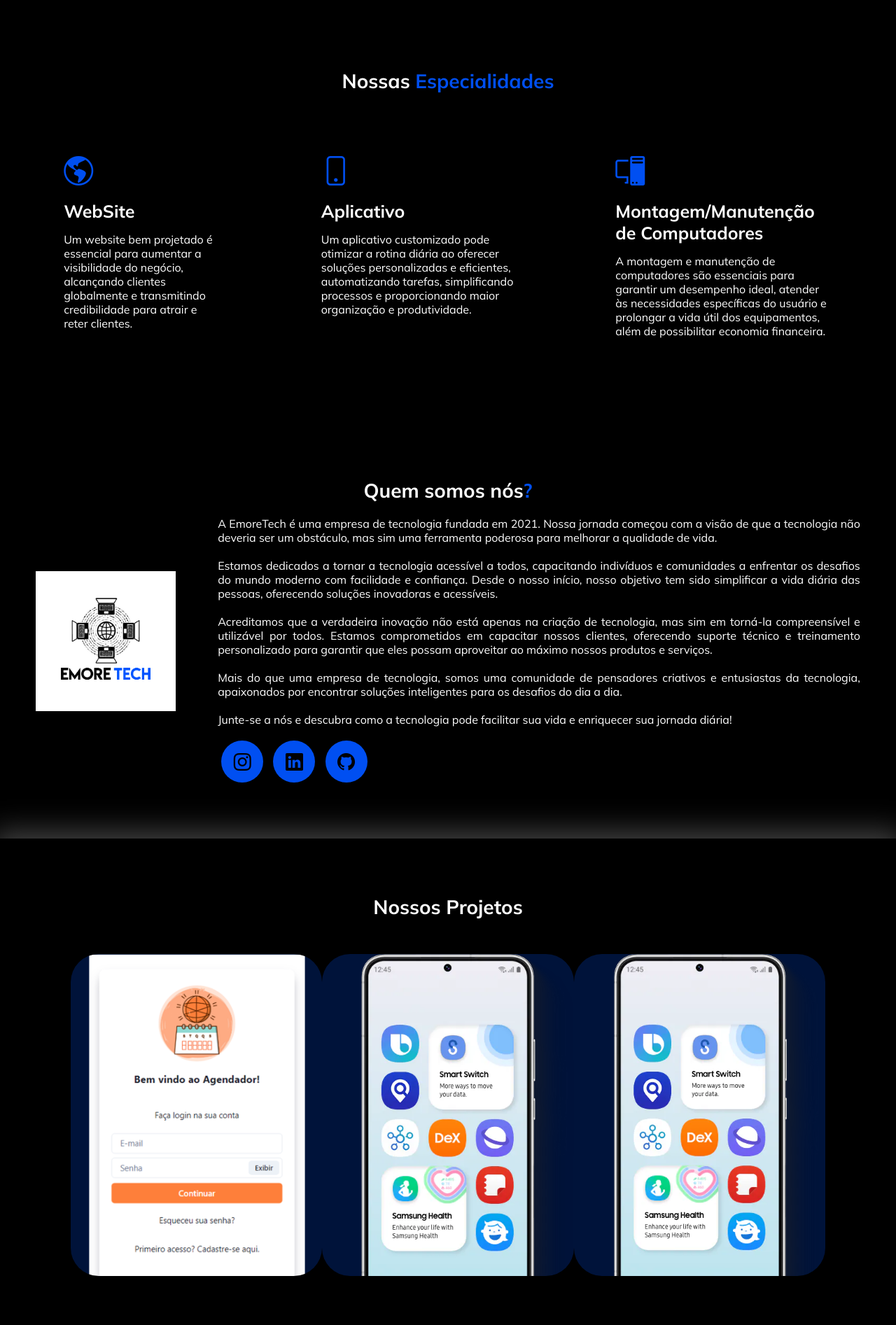
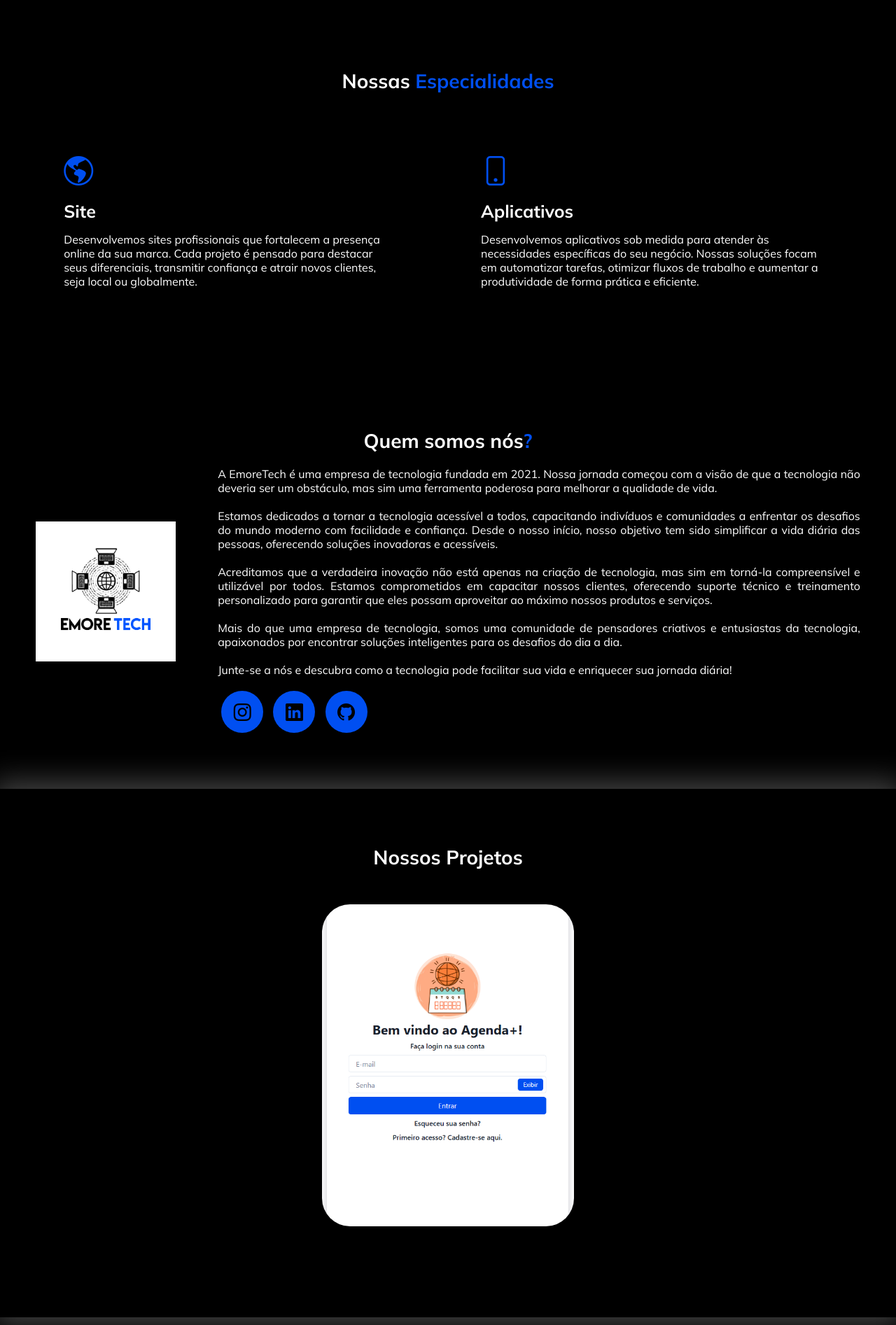
Before and after one commit to moamoraes/emoretech-site, a PHP site: page / in a window 1280 px wide. Shown: the part 450-2343 px from the top of the page at 70% size. Run offline with PHP 8.4, Linux system fonts and the light colour scheme.

Commit message:
Ajustes textos

```diff
--- a/index.html
+++ b/index.html
@@ -1,26 +1,36 @@
 <!DOCTYPE html>
 <html lang="en">
   <head>
-    <meta charset="UTF-8">
-    <meta http-equiv="X-UA-Compatible" content="IE=edge">
-    <meta name="viewport" content="width=device-width, initial-scale=1.0">
+    <meta charset="UTF-8" />
+    <meta http-equiv="X-UA-Compatible" content="IE=edge" />
+    <meta name="viewport" content="width=device-width, initial-scale=1.0" />
     <!-- Estilo -->
-    <link rel="preconnect" href="https://fonts.googleapis.com">
-    <link rel="preconnect" href="https://fonts.gstatic.com" crossorigin>
-    <link href="https://fonts.googleapis.com/css2?family=Mulish:ital,wght@0,200..1000;1,200..1000&display=swap" rel="stylesheet">
-    <link rel="stylesheet" href="https://cdn.jsdelivr.net/npm/bootstrap-icons@1.11.3/font/bootstrap-icons.min.css">
-    <link rel="stylesheet" href="style.css">
+    <link rel="preconnect" href="https://fonts.googleapis.com" />
+    <link rel="preconnect" href="https://fonts.gstatic.com" crossorigin />
+    <link
+      href="https://fonts.googleapis.com/css2?family=Mulish:ital,wght@0,200..1000;1,200..1000&display=swap"
+      rel="stylesheet"
+    />
+    <link
+      rel="stylesheet"
+      href="https://cdn.jsdelivr.net/npm/bootstrap-icons@1.11.3/font/bootstrap-icons.min.css"
+    />
+    <link rel="stylesheet" href="style.css" />
     <script src="index.js" defer></script>
 
     <title>EmoreTech</title>
   </head>
   <body>
-
     <header>
       <div class="interface">
         <div class="logo">
           <a href="#">
-                    <img src="/images/logoB.png" width="100" height="100" alt="Logo EmoreTech">
+            <img
+              src="/images/logoB.png"
+              width="100"
+              height="100"
+              alt="Logo EmoreTech"
+            />
           </a>
         </div>
 
@@ -56,22 +66,21 @@
         </div>
 
         <div class="overlay-menu" id="overlay-menu"></div>
-
       </div>
     </header>
 
     <main>
       <div class="alert-box">
         <div id="alert" class="alert">
-                <button id="close-alert">
-                    Ok
-                </button>
+          <button id="close-alert">Ok</button>
         </div>
         <div class="overlay-menu" id="overlay-menu"></div>
       </div>
 
       <div class="btn-scroll-top">
-            <a href="#"><button> <i class="bi bi-arrow-up-circle"></i></button></a>
+        <a href="#"
+          ><button><i class="bi bi-arrow-up-circle"></i></button
+        ></a>
       </div>
       <section id="topo-site" class="topo-site">
         <div class="interface">
@@ -79,7 +88,8 @@
             <div class="txt-topo-site">
               <h1>Bem-Vindo a Emore<span>Tech</span>!</h1>
               <p>
-                            Entregamos a tecnologia e inovação que pode facilitar sua vida e enriquecer sua jornada diária.
+                Entregamos a tecnologia e inovação que pode facilitar sua vida e
+                enriquecer sua jornada diária.
               </p>
               <div class="btn-contato">
                 <a href="#contato">
@@ -88,7 +98,7 @@
               </div>
             </div>
             <div class="img-topo-site">
-                        <img src="/images/logoW.png" width="200" height="200" alt="">
+              <img src="/images/logoW.png" width="200" height="200" alt="" />
             </div>
           </div>
         </div>
@@ -100,27 +110,22 @@
           <div class="flex">
             <div class="especialidades-box">
               <i class="bi bi-globe-americas"></i>
-                        <h3>WebSite</h3>
+              <h3>Site</h3>
               <p>
-                            Um website bem projetado é essencial para aumentar a visibilidade do negócio,
-                            alcançando clientes globalmente e transmitindo credibilidade para atrair e reter clientes.
+                Desenvolvemos sites profissionais que fortalecem a presença
+                online da sua marca. Cada projeto é pensado para destacar seus
+                diferenciais, transmitir confiança e atrair novos clientes, seja
+                local ou globalmente.
               </p>
             </div>
             <div class="especialidades-box">
               <i class="bi bi-phone"></i>
-                        <h3>Aplicativo</h3>
+              <h3>Aplicativos</h3>
               <p>
-                            Um aplicativo customizado pode otimizar a rotina diária ao oferecer soluções personalizadas e eficientes,
-                            automatizando tarefas, simplificando processos e proporcionando maior organização e produtividade.
-                        </p>
-                    </div>
-                    <div class="especialidades-box">
-                        <i class="bi bi-pc-display"></i>
-                        <h3>Montagem/Manutenção de Computadores</h3>
-                        <p>
-                            A montagem e manutenção de computadores são essenciais para garantir um desempenho ideal,
-                            atender às necessidades específicas do usuário e prolongar a vida útil dos equipamentos,
-                            além de possibilitar economia financeira.
+                Desenvolvemos aplicativos sob medida para atender às
+                necessidades específicas do seu negócio. Nossas soluções focam
+                em automatizar tarefas, otimizar fluxos de trabalho e aumentar a
+                produtividade de forma prática e eficiente.
               </p>
             </div>
           </div>
@@ -132,36 +137,60 @@
           <h2 class="titulo">Quem somos nós<span>?</span></h2>
           <div class="flex">
             <div class="img-sobre">
-                        <img src="/images/logoW.png" width="200" height="200" alt="">
+              <img src="/images/logoW.png" width="200" height="200" alt="" />
             </div>
             <div class="txt-sobre">
               <p>
-                            A EmoreTech é uma empresa de tecnologia fundada em 2021.
-                            Nossa jornada começou com a visão de que a tecnologia não deveria ser um obstáculo,
-                            mas sim uma ferramenta poderosa para melhorar a qualidade de vida.
+                A EmoreTech é uma empresa de tecnologia fundada em 2021. Nossa
+                jornada começou com a visão de que a tecnologia não deveria ser
+                um obstáculo, mas sim uma ferramenta poderosa para melhorar a
+                qualidade de vida.
               </p>
               <p>
-                            Estamos dedicados a tornar a tecnologia acessível a todos, capacitando indivíduos e comunidades
-                            a enfrentar os desafios do mundo moderno com facilidade e confiança. Desde o nosso início, nosso objetivo
-                            tem sido simplificar a vida diária das pessoas, oferecendo soluções inovadoras e acessíveis.
+                Estamos dedicados a tornar a tecnologia acessível a todos,
+                capacitando indivíduos e comunidades a enfrentar os desafios do
+                mundo moderno com facilidade e confiança. Desde o nosso início,
+                nosso objetivo tem sido simplificar a vida diária das pessoas,
+                oferecendo soluções inovadoras e acessíveis.
               </p>
               <p>
-                            Acreditamos que a verdadeira inovação não está apenas na criação de tecnologia, mas sim em torná-la compreensível e utilizável por todos.
-                            Estamos comprometidos em capacitar nossos clientes, oferecendo suporte técnico e treinamento personalizado para garantir que eles possam
-                            aproveitar ao máximo nossos produtos e serviços.
+                Acreditamos que a verdadeira inovação não está apenas na criação
+                de tecnologia, mas sim em torná-la compreensível e utilizável
+                por todos. Estamos comprometidos em capacitar nossos clientes,
+                oferecendo suporte técnico e treinamento personalizado para
+                garantir que eles possam aproveitar ao máximo nossos produtos e
+                serviços.
               </p>
               <p>
-                            Mais do que uma empresa de tecnologia, somos uma comunidade de pensadores criativos e entusiastas da tecnologia,
-                            apaixonados por encontrar soluções inteligentes para os desafios do dia a dia.
+                Mais do que uma empresa de tecnologia, somos uma comunidade de
+                pensadores criativos e entusiastas da tecnologia, apaixonados
+                por encontrar soluções inteligentes para os desafios do dia a
+                dia.
               </p>
               <p>
-                            Junte-se a nós e descubra como a tecnologia pode facilitar sua vida e enriquecer sua jornada diária!
+                Junte-se a nós e descubra como a tecnologia pode facilitar sua
+                vida e enriquecer sua jornada diária!
               </p>
 
               <div class="btn-social">
-                            <a href="https://www.instagram.com/emore.tech/" target="_blank" rel="noopener noreferrer"><button><i class="bi bi-instagram"></i></button></a>
-                            <a href="https://www.linkedin.com/company/emoretech/" target="_blank" rel="noopener noreferrer"><button><i class="bi bi-linkedin"></i></button></a>
-                            <a href="https://github.com/moamoraes/" target="_blank" rel="noopener noreferrer"><button><i class="bi bi-github"></i></button></a>
+                <a
+                  href="https://www.instagram.com/emore.tech/"
+                  target="_blank"
+                  rel="noopener noreferrer"
+                  ><button><i class="bi bi-instagram"></i></button
+                ></a>
+                <a
+                  href="https://www.linkedin.com/company/emoretech/"
+                  target="_blank"
+                  rel="noopener noreferrer"
+                  ><button><i class="bi bi-linkedin"></i></button
+                ></a>
+                <a
+                  href="https://github.com/moamoraes/"
+                  target="_blank"
+                  rel="noopener noreferrer"
+                  ><button><i class="bi bi-github"></i></button
+                ></a>
               </div>
             </div>
           </div>
@@ -172,58 +201,107 @@
         <div class="interface">
           <h2 class="titulo">Nossos Projetos</h2>
           <div class="flex">
-                    <div class="img-proj" style="background-image: url(images/scheduler.png);">
-                        <div class="overlay">Agendador</div>
+            <div
+              class="img-proj"
+              style="background-image: url(images/scheduler.png)"
+            >
+              <div class="overlay">Agenda+</div>
             </div>
-                    <div class="img-proj" style="background-image: url(images/app-sample.webp);">
+            <!-- <div
+              class="img-proj"
+              style="background-image: url(images/app-sample.webp)"
+            >
               <div class="overlay">Em breve</div>
             </div>
-                    <div class="img-proj" style="background-image: url(images/app-sample.webp);">
+            <div
+              class="img-proj"
+              style="background-image: url(images/app-sample.webp)"
+            >
               <div class="overlay">Em breve</div>
-                    </div>
-
+            </div> -->
           </div>
         </div>
       </section>
 
       <section id="contato" class="contato">
         <div class="interface">
-                <h2 class="titulo"> Fale com a gente</h2>
+          <h2 class="titulo">Fale com a gente</h2>
           <form name="contactForm" method="POST" action="./contato.php">
-                    <input type="text" name="nome" id="nome" placeholder="Seu Nome" required>
-                    <input type="text" name="email" id="email" placeholder="Seu E-mail" onblur="validacaoEmail(contactForm.email)" maxlength="50" required>
+            <input
+              type="text"
+              name="nome"
+              id="nome"
+              placeholder="Seu Nome"
+              required
+            />
+            <input
+              type="text"
+              name="email"
+              id="email"
+              placeholder="Seu E-mail"
+              onblur="validacaoEmail(contactForm.email)"
+              maxlength="50"
+              required
+            />
             <p id="invalid-email" class="invalid-form">E-mail inválido</p>
-                    <input type="tel" name="telefone" id="telefone" placeholder="Seu Telefone" onkeyup="handlePhone(event)">
-                    <textarea name="mensagem" id="mensagem" placeholder="Sua mensagem" required></textarea>
+            <input
+              type="tel"
+              name="telefone"
+              id="telefone"
+              placeholder="Seu Telefone"
+              onkeyup="handlePhone(event)"
+            />
+            <textarea
+              name="mensagem"
+              id="mensagem"
+              placeholder="Sua mensagem"
+              required
+            ></textarea>
             <div class="btn-submit">
-                        <input type="submit" value="Enviar">
+              <input type="submit" value="Enviar" />
             </div>
           </form>
         </div>
       </section>
-
     </main>
 
     <footer>
       <div class="interface">
         <div class="line-footer">
           <div class="flex">
-
             <div class="logo-footer">
-                        <img src="/images/logoB.png" width="100" height="100" alt="">
+              <img src="/images/logoB.png" width="100" height="100" alt="" />
             </div>
 
             <div class="btn-social">
-                        <a href="https://www.instagram.com/emore.tech/" target="_blank" rel="noopener noreferrer"><button><i class="bi bi-instagram"></i></button></a>
-                        <a href="https://www.linkedin.com/company/emoretech/" target="_blank" rel="noopener noreferrer"><button><i class="bi bi-linkedin"></i></button></a>
-                        <a href="https://github.com/moamoraes/" target="_blank" rel="noopener noreferrer"><button><i class="bi bi-github"></i></button></a>
+              <a
+                href="https://www.instagram.com/emore.tech/"
+                target="_blank"
+                rel="noopener noreferrer"
+                ><button><i class="bi bi-instagram"></i></button
+              ></a>
+              <a
+                href="https://www.linkedin.com/company/emoretech/"
+                target="_blank"
+                rel="noopener noreferrer"
+                ><button><i class="bi bi-linkedin"></i></button
+              ></a>
+              <a
+                href="https://github.com/moamoraes/"
+                target="_blank"
+                rel="noopener noreferrer"
+                ><button><i class="bi bi-github"></i></button
+              ></a>
             </div>
           </div>
         </div>
 
         <div class="line-footer borda">
-                <p><i class="bi bi-envelope-fill"></i>
-                    <a href="mailto:contato@emoretech.com.br">contato@emoretech.com.br</a>
+          <p>
+            <i class="bi bi-envelope-fill"></i>
+            <a href="mailto:contato@emoretech.com.br"
+              >contato@emoretech.com.br</a
+            >
           </p>
         </div>
       </div>
--- a/style.css
+++ b/style.css
@@ -302,33 +303,33 @@ section.topo-site .flex{
 /* #endregion */
 
 /* #region Especialidade */
-section.especialidades{
+section.especialidades {
   padding: 80px 4%;
 }
 
-section.especialidades .flex{
+section.especialidades .flex {
   gap: 60px;
 }
 
-.especialidades .especialidades-box{
+.especialidades .especialidades-box {
   color: white;
   padding: 40px;
   margin-top: 45px;
   border-radius: 20px;
-    transition: .2s;
+  transition: 0.2s;
 }
 
-.especialidades .especialidades-box:hover{
+.especialidades .especialidades-box:hover {
   transform: scale(1.05);
   box-shadow: 0 0 8px rgba(255, 255, 255, 0.534);
 }
 
-.especialidades .especialidades-box i{
+.especialidades .especialidades-box i {
   font-size: 42px;
-    color: #004FF1;
+  color: #004ff1;
 }
 
-.especialidades .especialidades-box h3{
+.especialidades .especialidades-box h3 {
   font-size: 25px;
   margin: 15px 0;
 }
@@ -357,23 +358,23 @@ section.sobre .flex{
 /* #endregion */
 
 /* #region Projetos */
-section.projetos{
+section.projetos {
   padding: 80px 4%;
   box-shadow: 0 0 40px 10px rgba(255, 255, 255, 0.274);
 }
 
-section.projetos .flex{
+section.projetos .flex {
   justify-content: space-around;
   padding: 50px;
 }
 
-.img-proj{
+.img-proj {
   width: 100%;
   max-width: 360px;
   height: 460px;
   background-color: #0050f13d;
   background-size: cover;
-    background-position: 100% 0%;
+  background-position: 50%;
   transition: 5s;
   cursor: pointer;
   border-radius: 40px;
```
Also changed, not shown: other parts of style.css (+108 -104 lines), images/scheduler.png, images/scheduler2.png (added), images/scheduler3.png (added). Lines whose indentation alone changed are shown as unchanged.
